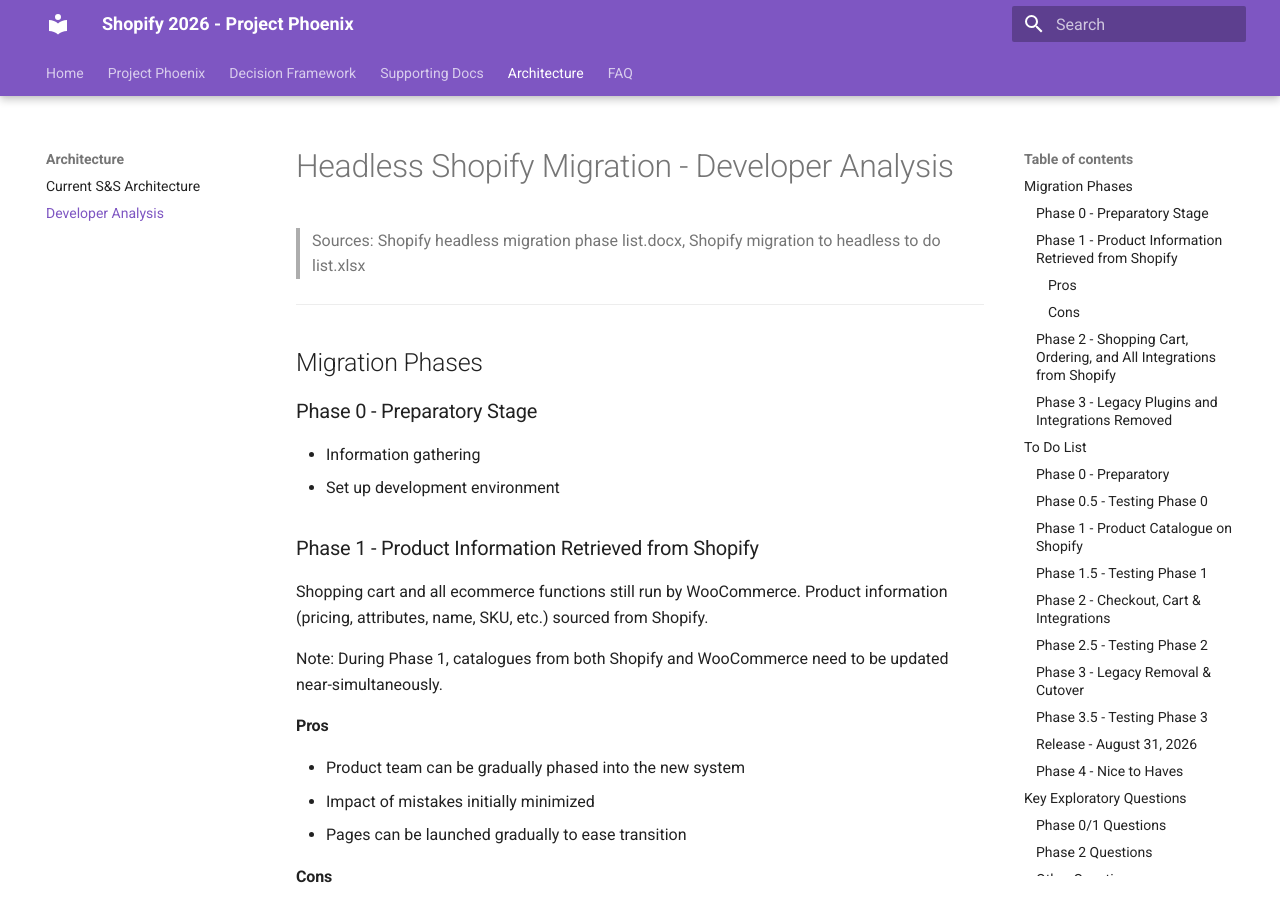
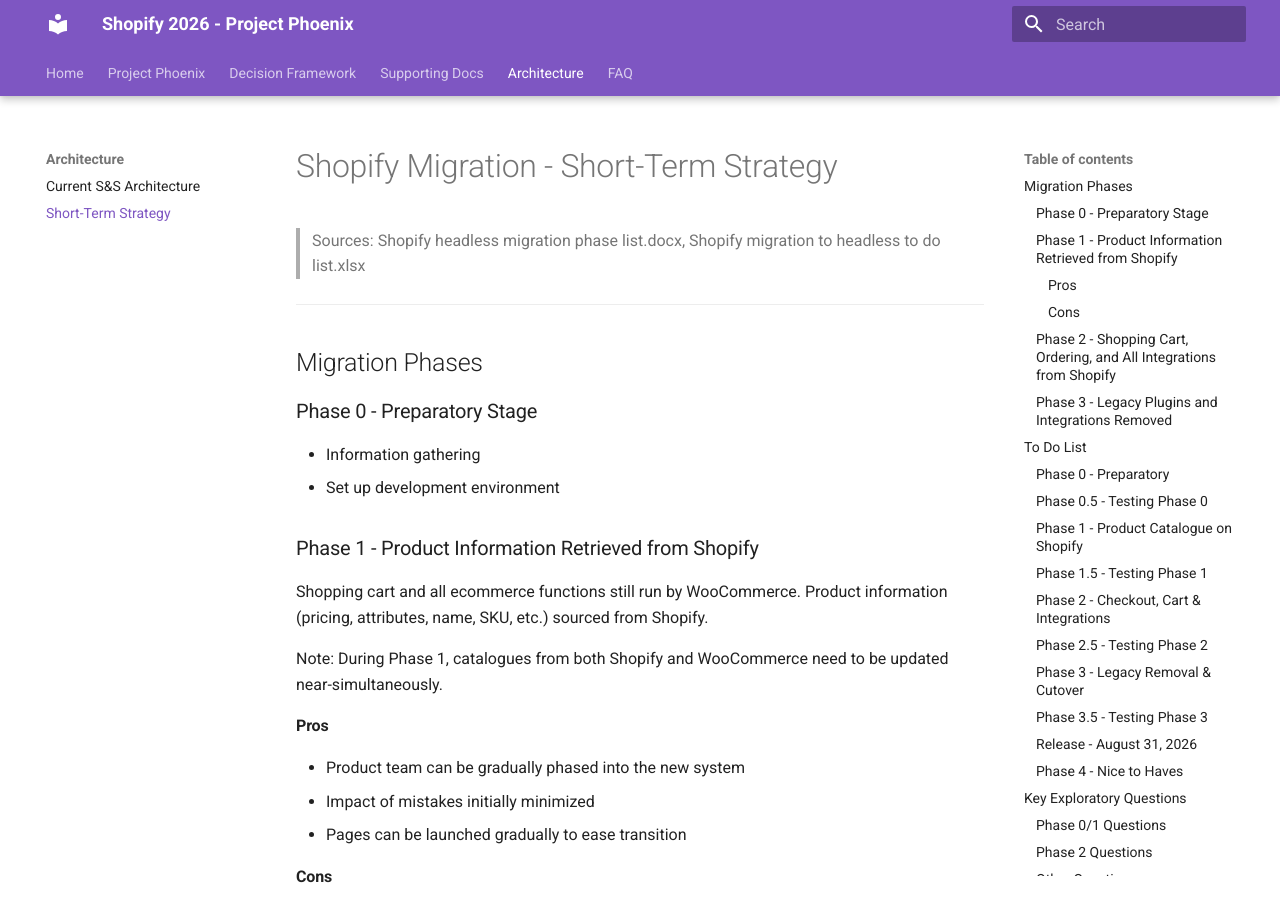
Before and after one commit to charanbobby/Shopify2026, an MkDocs documentation site: the page built from docs/developer-analysis.md, in a window 1280 px wide and 900 px high. Built offline with MkDocs 1.6.1 and Material for MkDocs 9.7.7, drawn with Linux system fonts in a browser that asks for light colours; comment, search, counter and statistics services are not loaded.

Commit message:
Rename Developer Analysis to Short-Term Strategy
Co-Authored-By: Claude Opus 4.6 (1M context) <noreply@anthropic.com>

```diff
--- a/docs/developer-analysis.md
+++ b/docs/developer-analysis.md
@@ -2,7 +2,7 @@
 comments: true
 ---
 
-# Headless Shopify Migration - Developer Analysis
+# Shopify Migration - Short-Term Strategy
 
 > Sources: Shopify headless migration phase list.docx, Shopify migration to headless to do list.xlsx
 
--- a/mkdocs.yml
+++ b/mkdocs.yml
@@ -46,6 +46,6 @@ nav:
 
   - Architecture:
       - Current S&S Architecture: current-sns-architecture.md
-      - Developer Analysis: developer-analysis.md
+      - Short-Term Strategy: developer-analysis.md
 
   - FAQ: faq.md
```
